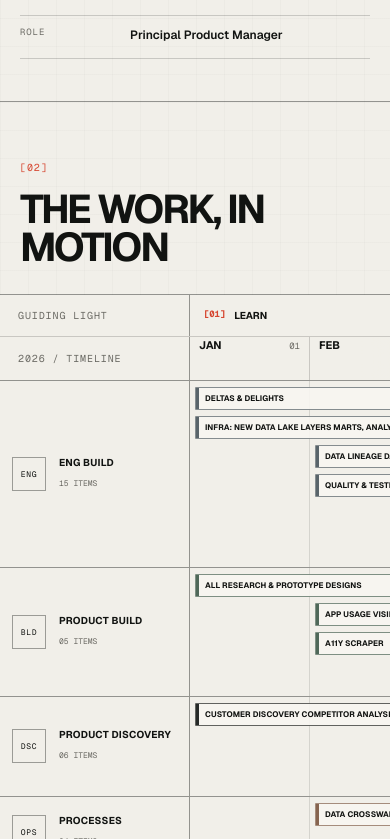
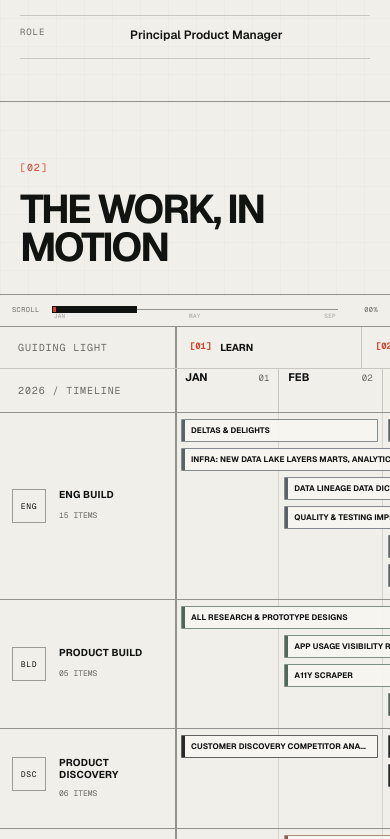
Before and after one commit to ricardougarcia/magpie-dashboards-work, a Next.js app: page / in a window 390 px wide. Shown: the part 710-1549 px from the top of the page. Built offline with nearby package versions, Linux system fonts and the light colour scheme.

Commit message:
Refine responsive timeline scrolling

```diff
--- a/src/app/globals.css
+++ b/src/app/globals.css
@@ -3984,3 +3984,253 @@ footer {
   stroke-linejoin: miter;
   vector-effect: non-scaling-stroke;
 }
+
+/* Responsive Gantt containment and frozen-pane isolation */
+html,
+body {
+  max-width: 100%;
+  overflow-x: hidden;
+  overflow-x: clip;
+}
+
+.site-shell,
+.timeline-section,
+.workbench,
+.timeline-scroll {
+  max-width: 100%;
+  min-width: 0;
+}
+
+.site-shell {
+  overflow-x: hidden;
+  overflow-x: clip;
+  overflow-y: visible;
+}
+
+.timeline-scroll {
+  position: relative;
+  isolation: isolate;
+  overflow-x: auto;
+  overscroll-behavior-x: contain;
+}
+
+.timeline-canvas {
+  isolation: isolate;
+}
+
+.axis-spacer,
+.lane-label {
+  position: sticky;
+  left: 0;
+  isolation: isolate;
+  overflow: hidden;
+  background: var(--paper);
+  box-shadow: 1px 0 0 var(--line-strong);
+}
+
+.axis-spacer {
+  z-index: 22;
+}
+
+.month-row .axis-spacer {
+  background: var(--paper);
+}
+
+.lane-label {
+  z-index: 20;
+}
+
+:root {
+  --label-width: clamp(176px, 15vw, 190px);
+  --timeline-width: clamp(930px, 72vw, 1080px);
+  --future-width: clamp(198px, 17vw, 220px);
+  --month-width: calc(var(--timeline-width) / 9);
+}
+
+.timeline-scroll-shell {
+  position: relative;
+  display: grid;
+  grid-template-rows: auto minmax(0, 1fr);
+  min-width: 0;
+  overflow: hidden;
+  background: var(--paper);
+}
+
+.timeline-scroll-rail {
+  --scroll-viewport: 30%;
+  position: relative;
+  z-index: 30;
+  display: grid;
+  grid-template-columns: auto minmax(0, 1fr) auto;
+  gap: 12px;
+  align-items: center;
+  min-height: 32px;
+  padding: 0 12px;
+  border-bottom: 1px solid var(--line-strong);
+  background: var(--paper);
+  font-family: var(--font-mono), monospace;
+  font-size: 7px;
+  letter-spacing: 0.06em;
+  text-transform: uppercase;
+}
+
+.timeline-scroll-label,
+.timeline-scroll-percent {
+  color: var(--muted);
+}
+
+.timeline-scroll-percent {
+  min-width: 28px;
+  text-align: right;
+}
+
+.timeline-scroll-control {
+  position: relative;
+  height: 22px;
+}
+
+.timeline-scroll-control::before {
+  position: absolute;
+  top: 10px;
+  right: 0;
+  left: 0;
+  height: 1px;
+  background: var(--line-strong);
+  content: "";
+}
+
+.timeline-scroll-window {
+  position: absolute;
+  z-index: 1;
+  top: 7px;
+  left: calc((100% - max(28px, var(--scroll-viewport))) * var(--scroll-progress));
+  width: max(28px, var(--scroll-viewport));
+  height: 7px;
+  border: 1px solid var(--ink);
+  background: var(--ink);
+  box-shadow: inset 3px 0 0 var(--signal);
+  pointer-events: none;
+}
+
+.timeline-scroll-range {
+  position: relative;
+  z-index: 2;
+  width: 100%;
+  height: 22px;
+  margin: 0;
+  padding: 0;
+  appearance: none;
+  background: transparent;
+  cursor: var(--cursor-action);
+  opacity: 0.001;
+}
+
+.timeline-scroll-range::-webkit-slider-runnable-track {
+  height: 22px;
+  background: transparent;
+}
+
+.timeline-scroll-range::-webkit-slider-thumb {
+  width: 1px;
+  height: 22px;
+  appearance: none;
+  border: 0;
+  background: transparent;
+}
+
+.timeline-scroll-range::-moz-range-track {
+  height: 22px;
+  background: transparent;
+}
+
+.timeline-scroll-range::-moz-range-thumb {
+  width: 1px;
+  height: 22px;
+  border: 0;
+  background: transparent;
+}
+
+.timeline-scroll-control:has(.timeline-scroll-range:focus-visible) .timeline-scroll-window {
+  outline: 2px solid var(--signal);
+  outline-offset: 2px;
+}
+
+.timeline-scroll-range:disabled {
+  cursor: var(--cursor-default);
+}
+
+.timeline-scroll-shell[data-scrollable="false"] .timeline-scroll-window {
+  opacity: 0.3;
+}
+
+.timeline-scroll-months {
+  position: absolute;
+  z-index: 1;
+  inset: 0 2px;
+  display: flex;
+  align-items: flex-end;
+  justify-content: space-between;
+  color: rgba(17, 19, 17, 0.34);
+  font-family: var(--font-mono), monospace;
+  font-size: 6px;
+  letter-spacing: 0.05em;
+  pointer-events: none;
+}
+
+.timeline-scroll-shell[data-scrollable="false"] .timeline-scroll-percent {
+  opacity: 0.45;
+}
+
+.timeline-scroll::-webkit-scrollbar {
+  height: 7px;
+}
+
+.timeline-scroll::-webkit-scrollbar-track {
+  background: var(--paper);
+  border-top: 1px solid var(--line);
+}
+
+.timeline-scroll::-webkit-scrollbar-thumb {
+  border: 2px solid var(--paper);
+  border-radius: 0;
+  background: var(--ink);
+}
+
+.timeline-depth-veil {
+  position: absolute;
+  z-index: 19;
+  top: 32px;
+  bottom: 0;
+  left: var(--label-width);
+  width: 24px;
+  opacity: 0;
+  background:
+    radial-gradient(circle at 18% 12%, rgba(17, 19, 17, 0.055) 0 0.7px, transparent 0.9px),
+    radial-gradient(circle at 62% 34%, rgba(17, 19, 17, 0.042) 0 0.6px, transparent 0.9px),
+    repeating-linear-gradient(96deg, rgba(17, 19, 17, 0.014) 0 1px, transparent 1px 5px),
+    linear-gradient(90deg, rgba(17, 19, 17, 0.075), rgba(17, 19, 17, 0.025) 48%, transparent);
+  background-size: 9px 13px, 13px 17px, auto, auto;
+  pointer-events: none;
+  transition: opacity 180ms ease;
+}
+
+.timeline-scroll-shell[data-scrolled="true"] .timeline-depth-veil {
+  opacity: 1;
+}
+
+@media (max-width: 600px) {
+  .timeline-depth-veil {
+    width: 18px;
+    background:
+      radial-gradient(circle at 24% 18%, rgba(17, 19, 17, 0.045) 0 0.6px, transparent 0.8px),
+      repeating-linear-gradient(96deg, rgba(17, 19, 17, 0.012) 0 1px, transparent 1px 5px),
+      linear-gradient(90deg, rgba(17, 19, 17, 0.064), rgba(17, 19, 17, 0.02) 48%, transparent);
+    background-size: 9px 13px, auto, auto;
+  }
+}
+
+@media (prefers-reduced-motion: reduce) {
+  .timeline-depth-veil {
+    transition: none;
+  }
+}
--- a/src/components/public-timeline.tsx
+++ b/src/components/public-timeline.tsx
@@ -4,6 +4,7 @@ import { AnimatePresence, motion, useReducedMotion } from "framer-motion";
 import { ArrowUpRight, ExternalLink, X } from "lucide-react";
 import Image from "next/image";
 import {
+  type ChangeEvent as ReactChangeEvent,
   type CSSProperties,
   type FocusEvent as ReactFocusEvent,
   type MouseEvent as ReactMouseEvent,
@@ -93,7 +94,9 @@ export function PublicTimeline({ data }: { data: PublicTimelineData }) {
   const [guidingLightTethers, setGuidingLightTethers] = useState<GuidingLightTether[]>([]);
   const [tetherPath, setTetherPath] = useState<string | null>(null);
   const [apertureNode, setApertureNode] = useState<HTMLElement | null>(null);
+  const [scrollMetrics, setScrollMetrics] = useState({ progress: 0, viewport: 1, canScroll: false });
   const canvasRef = useRef<HTMLDivElement>(null);
+  const timelineScrollRef = useRef<HTMLDivElement>(null);
   const apertureRef = useRef<HTMLElement | null>(null);
   const itemRefs = useRef(new Map<string, HTMLElement>());
   const guidingLightRefs = useRef(new Map<GuidingLight, HTMLButtonElement>());
@@ -124,6 +127,54 @@ export function PublicTimeline({ data }: { data: PublicTimelineData }) {
   }, [data.lanes, publicItems]);
 
   const futureItems = publicItems.filter((item) => item.planned);
+
+  useLayoutEffect(() => {
+    const scrollNode = timelineScrollRef.current;
+    if (!scrollNode) return;
+    let frame: number | null = null;
+    const updateMetrics = () => {
+      const maxScroll = Math.max(0, scrollNode.scrollWidth - scrollNode.clientWidth);
+      const progress = maxScroll > 0 ? scrollNode.scrollLeft / maxScroll : 0;
+      const viewport = scrollNode.scrollWidth > 0 ? scrollNode.clientWidth / scrollNode.scrollWidth : 1;
+      const next = {
+        progress: Math.min(1, Math.max(0, Math.round(progress * 10000) / 10000)),
+        viewport: Math.min(1, Math.max(0.08, Math.round(viewport * 10000) / 10000)),
+        canScroll: maxScroll > 1,
+      };
+      setScrollMetrics((current) => (
+        current.progress === next.progress && current.viewport === next.viewport && current.canScroll === next.canScroll
+          ? current
+          : next
+      ));
+    };
+    const scheduleUpdate = () => {
+      if (frame !== null) return;
+      frame = window.requestAnimationFrame(() => {
+        frame = null;
+        updateMetrics();
+      });
+    };
+
+    updateMetrics();
+    scrollNode.addEventListener("scroll", scheduleUpdate, { passive: true });
+    window.addEventListener("resize", scheduleUpdate);
+    const observer = new ResizeObserver(scheduleUpdate);
+    observer.observe(scrollNode);
+    if (canvasRef.current) observer.observe(canvasRef.current);
+    return () => {
+      if (frame !== null) window.cancelAnimationFrame(frame);
+      scrollNode.removeEventListener("scroll", scheduleUpdate);
+      window.removeEventListener("resize", scheduleUpdate);
+      observer.disconnect();
+    };
+  }, []);
+
+  const setTimelineProgress = (event: ReactChangeEvent<HTMLInputElement>) => {
+    const scrollNode = timelineScrollRef.current;
+    if (!scrollNode) return;
+    const maxScroll = Math.max(0, scrollNode.scrollWidth - scrollNode.clientWidth);
+    scrollNode.scrollLeft = (Number(event.currentTarget.value) / 1000) * maxScroll;
+  };
 
   useEffect(() => {
     const onKeyDown = (event: KeyboardEvent) => {
@@ -469,7 +520,43 @@ export function PublicTimeline({ data }: { data: PublicTimelineData }) {
         </div>
 
         <div className="workbench">
-          <div className="timeline-scroll" data-gantt-region onClick={handleCanvasClick}>
+          <div
+            className="timeline-scroll-shell"
+            data-scrollable={scrollMetrics.canScroll ? "true" : "false"}
+            data-scrolled={scrollMetrics.progress > 0.006 ? "true" : "false"}
+          >
+            <div
+              className="timeline-scroll-rail"
+              aria-label="Timeline horizontal scroll position"
+              style={{
+                "--scroll-viewport": `${scrollMetrics.viewport * 100}%`,
+                "--scroll-progress": scrollMetrics.progress,
+              } as CSSProperties}
+            >
+              <span className="timeline-scroll-label">Scroll</span>
+              <div className="timeline-scroll-control">
+                <div className="timeline-scroll-window" aria-hidden="true" />
+                <input
+                  className="timeline-scroll-range"
+                  type="range"
+                  min="0"
+                  max="1000"
+                  step="1"
+                  value={Math.round(scrollMetrics.progress * 1000)}
+                  onChange={setTimelineProgress}
+                  disabled={!scrollMetrics.canScroll}
+                  aria-label="Scroll the timeline horizontally"
+                  aria-controls="portfolio-timeline-scroll"
+                  aria-valuetext={`${Math.round(scrollMetrics.progress * 100)} percent`}
+                />
+                <div className="timeline-scroll-months" aria-hidden="true">
+                  <span>JAN</span><span>MAY</span><span>SEP</span>
+                </div>
+              </div>
+              <span className="timeline-scroll-percent">{String(Math.round(scrollMetrics.progress * 100)).padStart(2, "0")}%</span>
+            </div>
+            <div className="timeline-depth-veil" aria-hidden="true" />
+            <div id="portfolio-timeline-scroll" ref={timelineScrollRef} className="timeline-scroll" data-gantt-region onClick={handleCanvasClick}>
             <div className="timeline-canvas" ref={canvasRef} data-gantt-background>
               <div className="phase-row guiding-light-row">
                 <div className="axis-spacer"><span>Guiding Light</span></div>
@@ -686,6 +773,7 @@ export function PublicTimeline({ data }: { data: PublicTimelineData }) {
                 ))}
               </svg>
             </div>
+            </div>
           </div>
         </div>
       </section>
```
Also changed, not shown: 2 other files (tests, documents, lock files or other folders).
